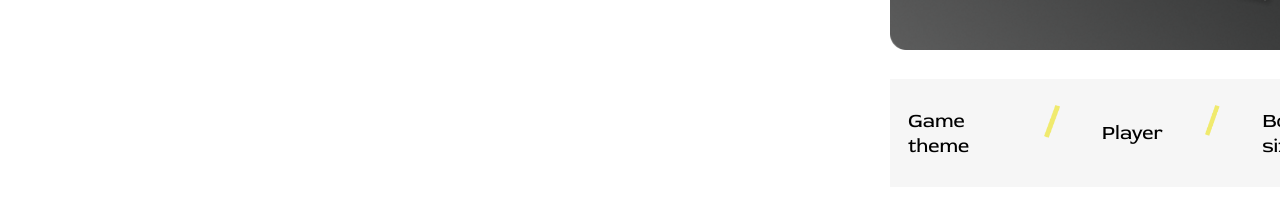
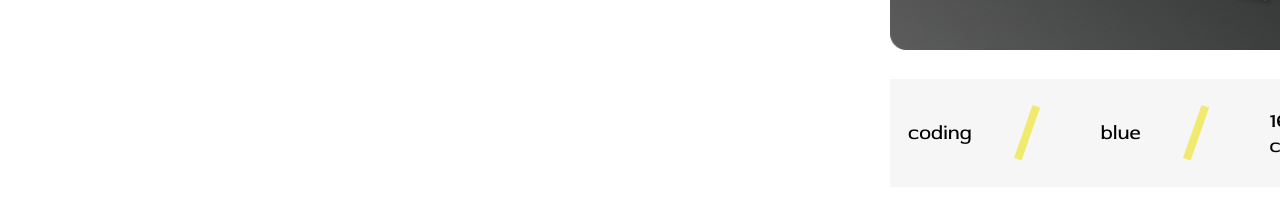
Before and after one commit to alexschoefer/Memory, a website built with Vite: page index.html in a window 1280 px wide. Both pictures are taken after a click on the button "Play". Shown: the part 534-734 px from the top of the page. Built offline with nearby package versions, Linux system fonts and the light colour scheme.

Commit message:
feat: function updateSettingsPreview for update players currently game settings

```diff
--- a/index.html
+++ b/index.html
@@ -124,11 +124,11 @@
                 <div class="settings__right-side-container">
                     <div id="theme_visual" class="settings__theme-visual"></div>
                     <div class="settings__theme_visual-selection_infoboard">
-                        <p>Game theme</p>
+                        <p id="selected-theme">Game theme</p>
                         <span></span>
-                        <p>Player</p>
+                        <p id="selected-player">Player</p>
                         <span></span>
-                        <p>Board size</p>
+                        <p id="selected-board-size">Board size</p>
                         <button id="start-game-btn">
                             <span></span>Start
                         </button>
--- a/src/styles/pages/_settings.scss
+++ b/src/styles/pages/_settings.scss
@@ -132,7 +132,7 @@
             @include background-img-setup;
             background-image: url("/public/assets/img/settings/game_settings_separator.png");
             height: 56px;
-            width: 20px;
+            width: 50px;
         }
     }
 
--- a/src/ts/pages/settings.ts
+++ b/src/ts/pages/settings.ts
@@ -26,6 +26,7 @@ export function initSettings(): void {
     initBoardSizeSelection();
     initPlayerSelection();
     loadSavedTheme();
+    updateSettingsPreview();
 }
 
 /* ---------------------------
@@ -59,7 +60,7 @@ function handleThemeChange(theme: Theme): void {
     gameSettings.theme = theme;
 
     setPreview(theme);
-
+    updateSettingsPreview();
     localStorage.setItem("gameTheme", theme);
 }
 
@@ -123,8 +124,8 @@ function initBoardSizeSelection(): void {
     inputs.forEach((input) => {
         input.addEventListener("change", () => {
             const value = Number(input.value) as BoardSize;
-
             gameSettings.boardSize = value;
+            updateSettingsPreview();
         });
     });
 }
@@ -137,6 +138,19 @@ function initPlayerSelection(): void {
     inputs.forEach((input) => {
         input.addEventListener("change", () => {
             gameSettings.player = input.value as Player;
+            updateSettingsPreview();
         });
     });
 }
+
+function updateSettingsPreview(): void {
+    const theme = document.getElementById("selected-theme");
+    const player = document.getElementById("selected-player");
+    const boardSize = document.getElementById("selected-board-size");
+
+    if (!theme || !player || !boardSize) return;
+
+    theme.textContent = gameSettings.theme;
+    player.textContent = gameSettings.player;
+    boardSize.textContent = `${gameSettings.boardSize} cards`;
+}
```
